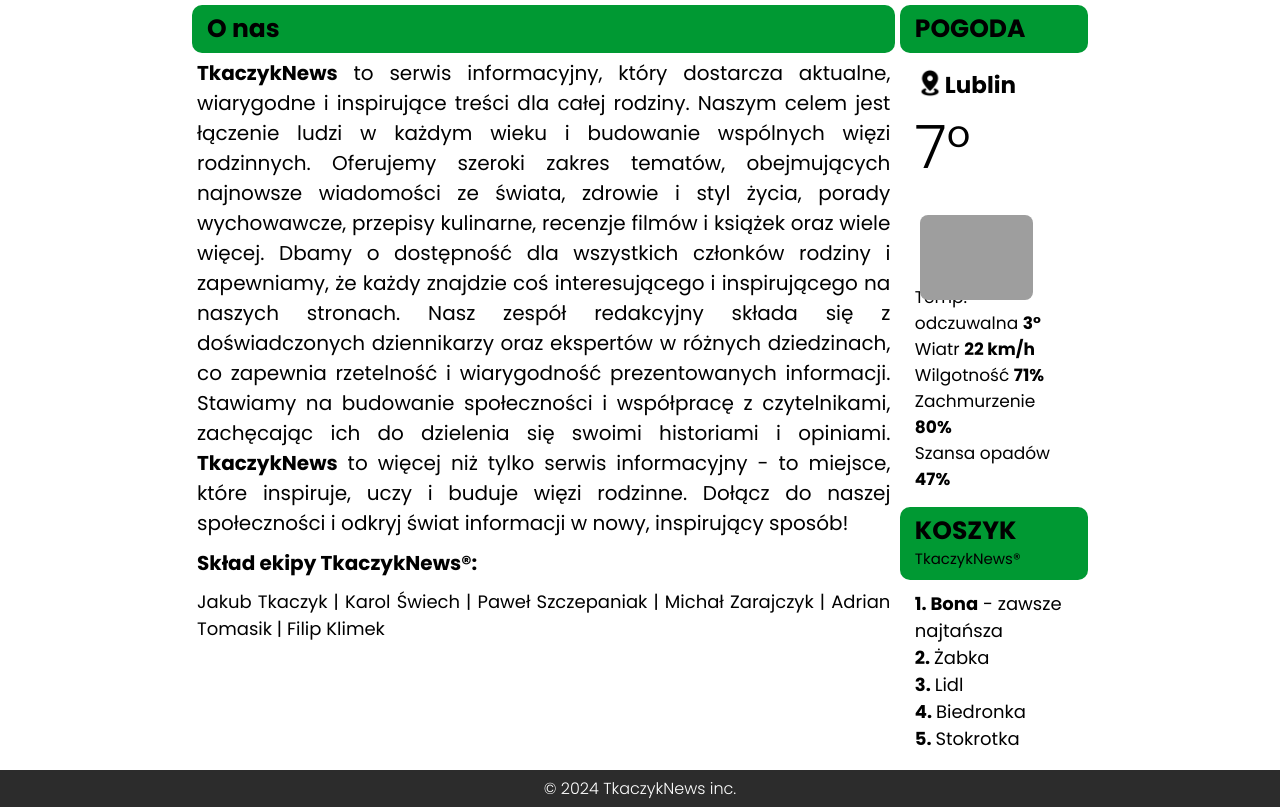
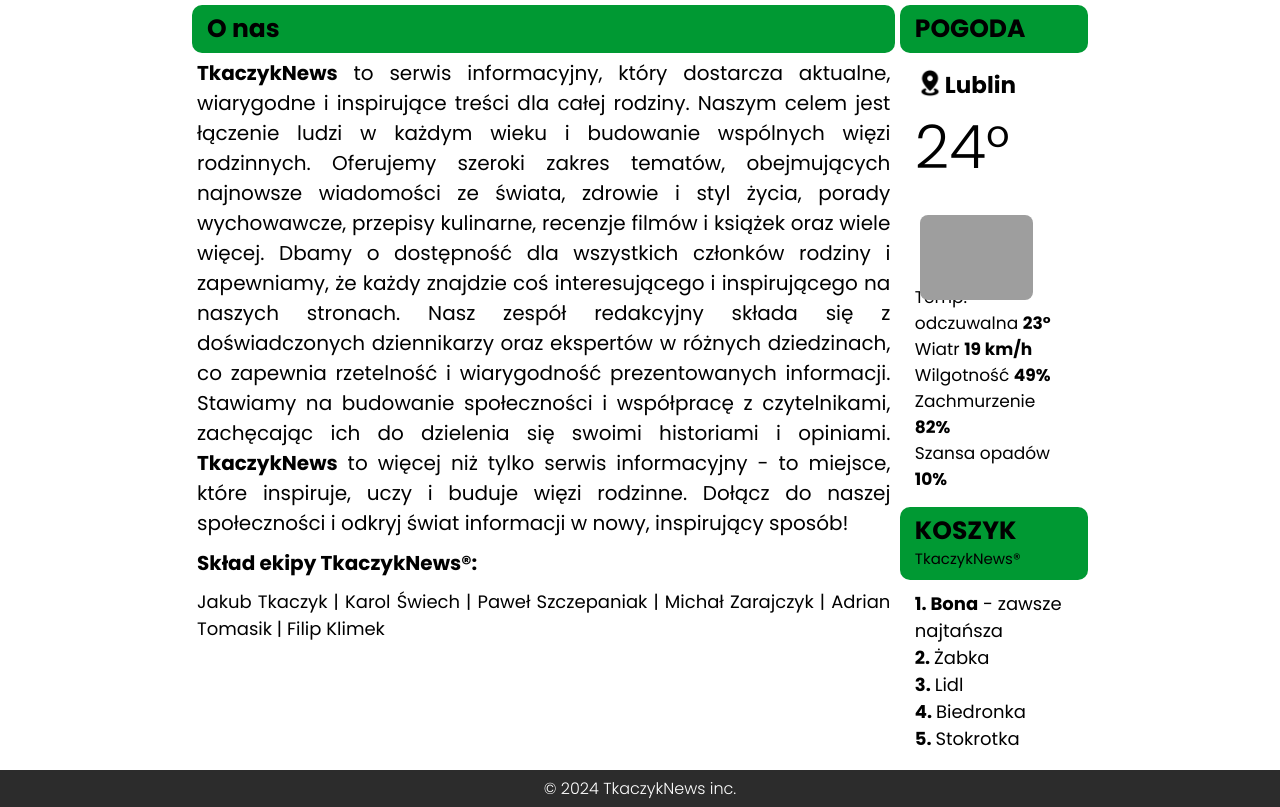
Before and after one commit to MZarajczyk/mzarajczyk.github.io, a plain HTML site: page index.html in a window 1280 px wide. Shown: the part 921-1728 px from the top of the page. Drawn offline with Linux system fonts and the light colour scheme; grey boxes are pictures that could not be loaded.

Commit message:
Update index.html

```diff
--- a/index.html
+++ b/index.html
@@ -54,14 +54,14 @@
             <img id="loc" src="images/loc.png">
             <p id="lbn">Lublin</p>
             <br>
-            <a id="stopnie">7°</a>
-            <img id="chmura" src="https://ocdn.eu/weather/weather_state_icons/3.svg">
+            <a id="stopnie">24°</a>
+            <img id="chmura" src="https://ocdn.eu/weather/weather_state_icons/2.svg">
             <div class="pinfo">
-            <p>Temp. odczuwalna <b>3°</b></p>
-            <p>Wiatr <b>22 km/h</b></p>
-            <p>Wilgotność <b>71%</b></p>
-            <p>Zachmurzenie <b>80%</b></p>
-            <p>Szansa opadów <b>47%</b></p>
+            <p>Temp. odczuwalna <b>23°</b></p>
+            <p>Wiatr <b>19 km/h</b></p>
+            <p>Wilgotność <b>49%</b></p>
+            <p>Zachmurzenie <b>82%</b></p>
+            <p>Szansa opadów <b>10%</b></p>
             </div>
         </div>
         <div class="nagl">
```
